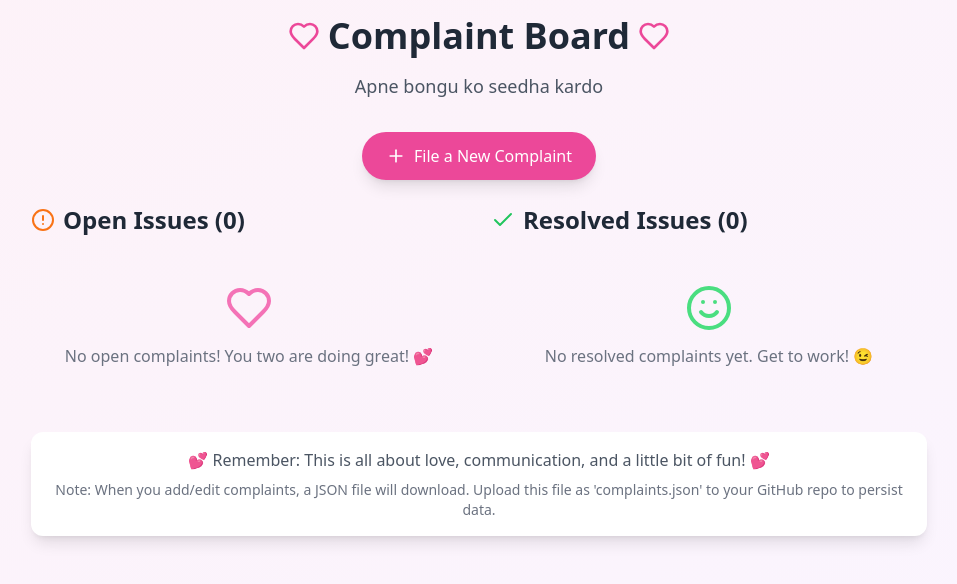
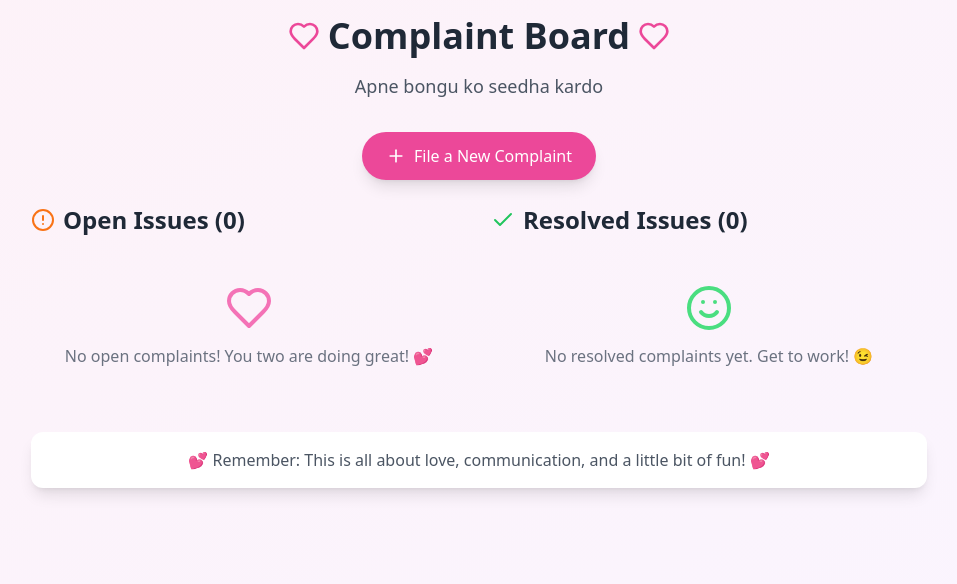
Before and after one commit to M-12-10/Complaint_Board, a React (Create React App) app: page / in a window 1280 px wide. Shown: the top 584 px of the page, without its empty margins (161-1118 px from the left). Built offline with nearby package versions, Linux system fonts and the light colour scheme.

Commit message:
Update App.js

```diff
--- a/src/App.js
+++ b/src/App.js
@@ -309,9 +309,6 @@ const App = () => {
           <p className="text-gray-600">
             💕 Remember: This is all about love, communication, and a little bit of fun! 💕
           </p>
-          <p className="text-sm text-gray-500 mt-2">
-            Note: When you add/edit complaints, a JSON file will download. Upload this file as 'complaints.json' to your GitHub repo to persist data.
-          </p>
         </div>
       </div>
     </div>
```
